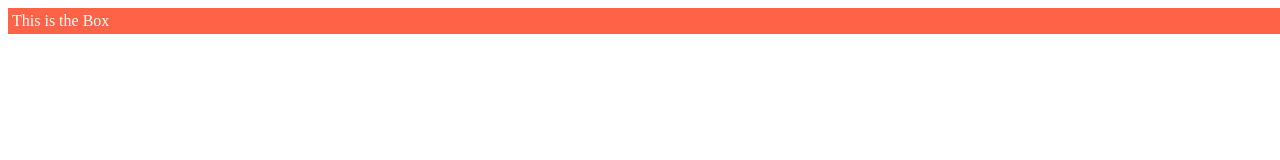
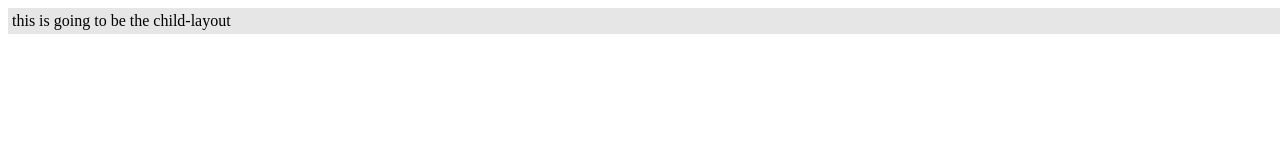
Before and after one commit to 12cassie34/cassie-is-exploring-the-world, a Gatsby site: page / in a window 1280 px wide. Built offline with nearby package versions, Linux system fonts and the light colour scheme; Gatsby itself is replaced by a stand-in of ours.

Commit message:
feat: add the custom theme colors

```diff
--- /dev/null
+++ b/src/@chakra-ui/gatsby-plugin/theme.ts
@@ -0,0 +1,20 @@
+import { extendTheme } from '@chakra-ui/react';
+
+const theme = {
+  colors: {
+    customs: {
+      bg: {
+        dark: '#030302',
+        middle: '#C3BFBD',
+        light: '#E6E6E6'
+      },
+      text: {
+        dark: '#463B30',
+        middle: '#605D5B',
+        light: '#827D7D'
+      }
+    }
+  }
+};
+
+export default extendTheme(theme);
--- a/src/components/Layout.tsx
+++ b/src/components/Layout.tsx
@@ -1,13 +1,14 @@
-import { FunctionComponent } from "react";
-import * as React from "react"
+import React, { FunctionComponent, PropsWithChildren } from "react"
 
 import { Box } from '@chakra-ui/react'
 
-const Layout: FunctionComponent = () => {
+import theme from "../@chakra-ui/gatsby-plugin/theme"
+
+const Layout: FunctionComponent<PropsWithChildren> = ({ children }) => {
 
     return (
-        <Box bg='tomato' w='100%' h='100%' p={4} color='white'>
-            This is the Box
+        <Box bg={theme.colors.customs.bg.light} w='100%' h='100%' p={4}>
+            {children}
         </Box>
     )
 }
--- a/src/pages/index.tsx
+++ b/src/pages/index.tsx
@@ -13,9 +13,12 @@ import Layout from "../components/Layout"
 
 const IndexPage: React.FC<PageProps> = () => {
   return (
-    <main>
-      <Layout />
-    </main>
+    <Layout>
+      <main>
+        this is going to be the child-layout
+      </main>
+    </Layout>
+
   )
 }
 
```
